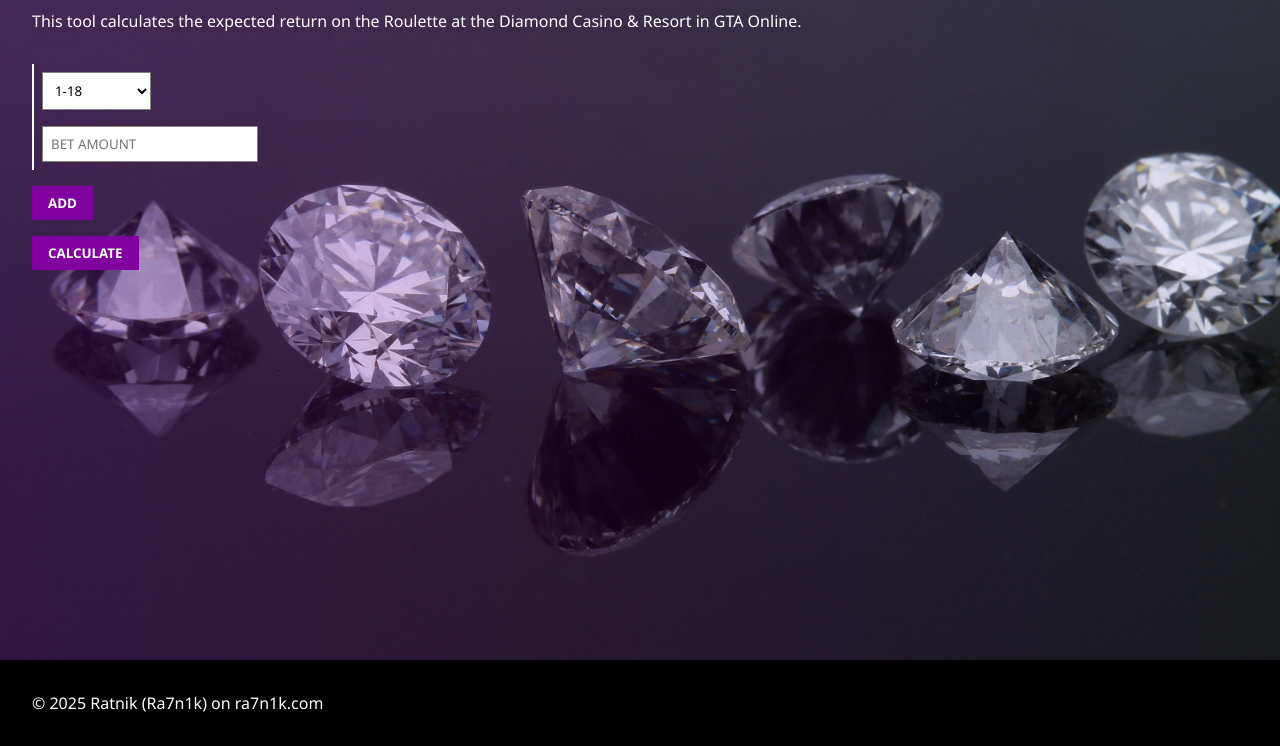
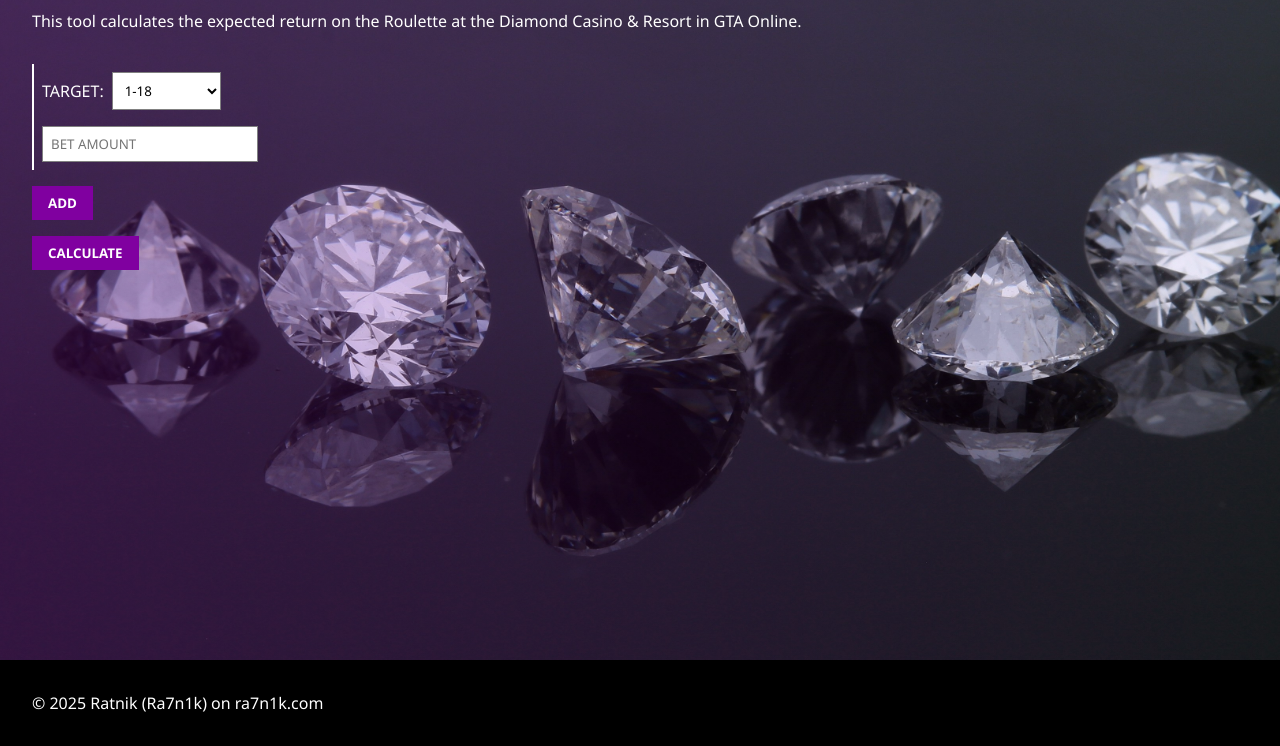
Before and after one commit to ra7n1k/gtao-casino, a plain HTML site: page roulette/index.html in a window 1280 px wide. Shown: the part 140-886 px from the top of the page. Drawn offline with Linux system fonts and the light colour scheme.

Commit message:
An accessibility problem has been fixed.

```diff
--- a/roulette/index.html
+++ b/roulette/index.html
@@ -21,6 +21,7 @@
             <template id="option">
                 <div>
                     <label>
+                        Target:
                         <select name="target">
                             <option value="1-18">1-18</option>
                             <option value="19-36">19-36</option>
```
